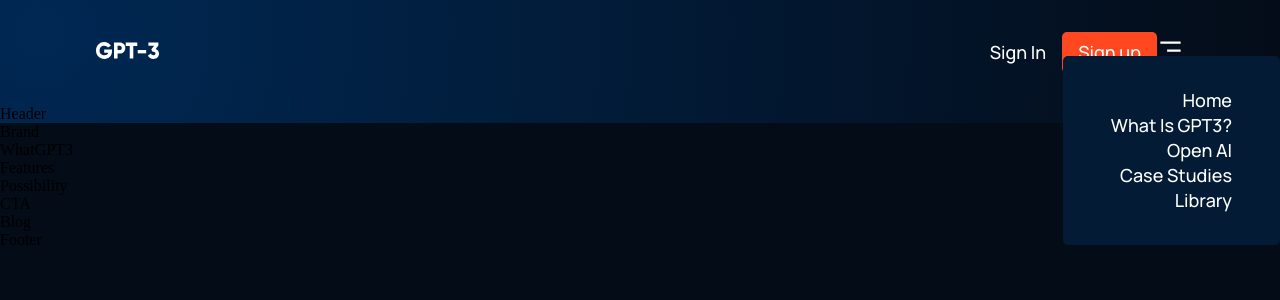
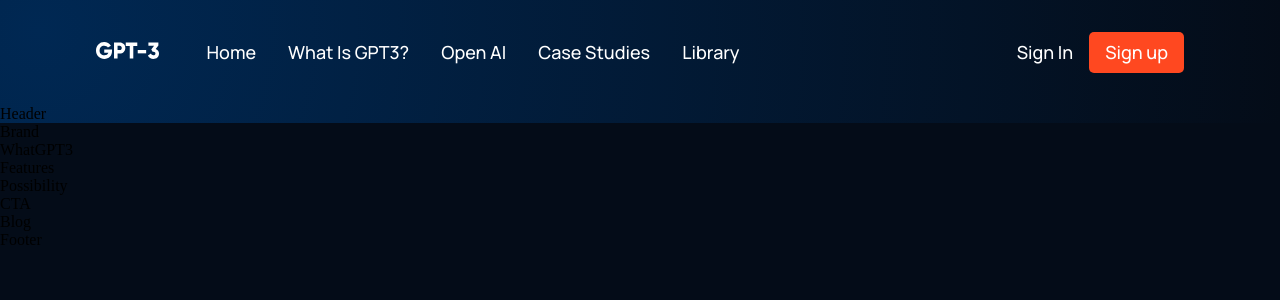
Before and after one commit to Caadias/GPT3, a React (Create React App) app: page / in a window 1280 px wide. Shown: the top 300 px of the page. Built offline with nearby package versions, Linux system fonts and the light colour scheme.

Commit message:
Update navbar.css
HOTFIX

-navbar on mobile did not open a box.
-navbar does no longer pull website

```diff
--- a/src/components/navbar/navbar.css
+++ b/src/components/navbar/navbar.css
@@ -51,29 +51,29 @@
 .gpt3__navbar-menu_container button {
     padding: 0.5rem 1rem;
     color: #fff;
-    background: #ff4820;
+    background: #FF4820;
     font-family: var(--font-family);
     font-weight: 500;
     font-size: 18px;
     line-height: 25px;
+    border: none;
+    outline: none;
+    cursor: pointer;
     border-radius: 5px;
-    border: 0;
-    outline: 0;
-    cursor: pointer;
 }
 
-.gpt3_navbar-menu {
+.gpt3__navbar-menu {
     margin-left: 1rem;
 
     display: none;
     position: relative;
 }
 
-.gpt3_navbar-menu svg {
+.gpt3__navbar-menu svg {
     cursor: pointer;
 }
 
-.gpt3__navbar-links_container {
+.gpt3__navbar-menu_container {
     display: flex;
     justify-content: flex-end;
     align-items: flex-end;
@@ -83,12 +83,12 @@
     background: var(--color-footer);
     padding: 2rem;
     position: absolute;
+    right: 0;
     top: 40px;
-    right: 0;
     margin-top: 1rem;
     min-width: 210px;
     border-radius: 5px;
-    box-shadow: 0 0 5 rgba(0,0,0,0.2);
+    box-shadow: 0px 0px 5px rgba(0,0, 0,0.2);
 }
 
 .gpt3__navbar-menu_container p {
@@ -104,7 +104,7 @@
         display: none;
     }
 
-    .gpt3_navbar-menu {
+    .gpt3__navbar-menu {
         display: flex;
     }
 }
```
